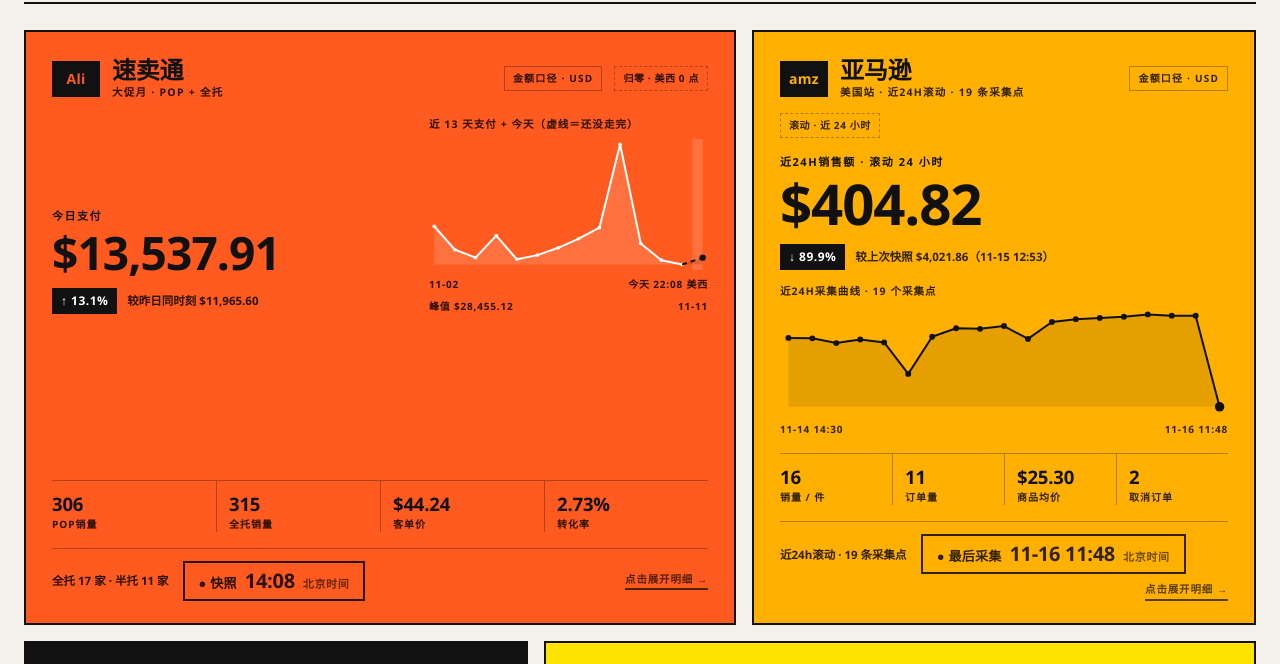
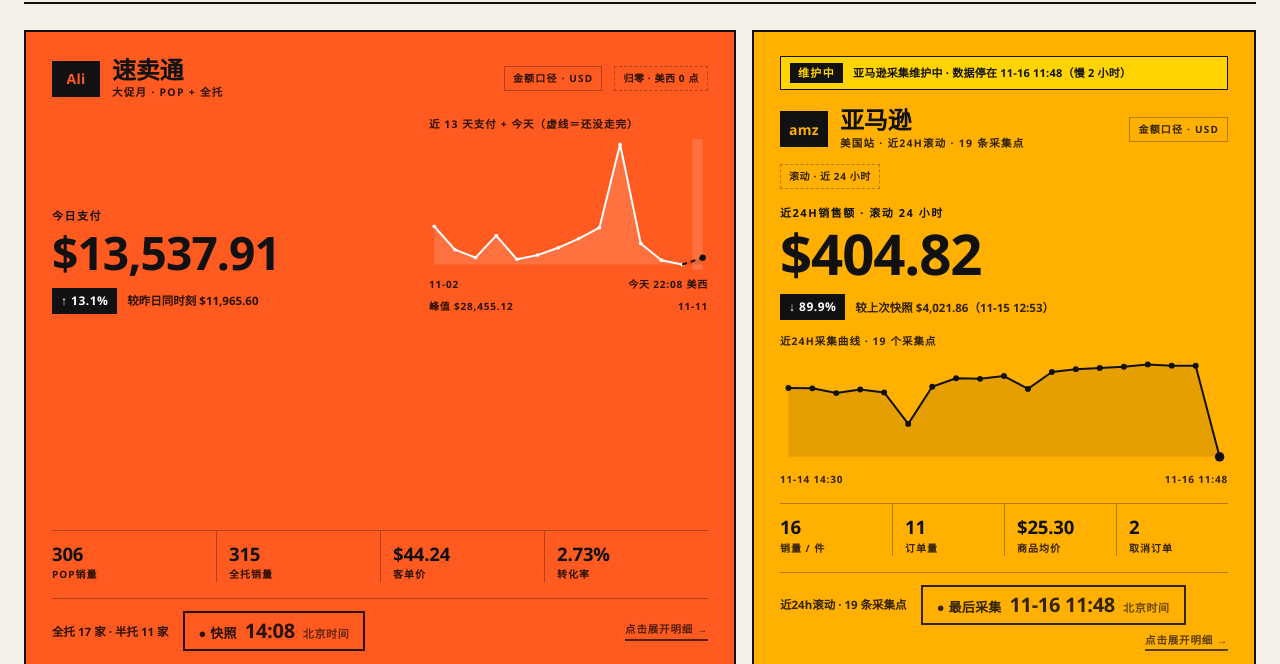
Before and after one commit to Link-DMW/11HTML, a plain HTML site: page multi/index.html in a window 1280 px wide. Shown: the part 886-1550 px from the top of the page. Drawn offline with Linux system fonts and the light colour scheme.

Commit message:
page: 亚马逊/美客多/TikTok 卡片加维护中条

```diff
--- a/multi/index.html
+++ b/multi/index.html
@@ -500,7 +500,7 @@
   @keyframes agoPulse{0%,100%{opacity:1}50%{opacity:.2}}
   .snap-c--ago.is-old .snap-v,.snap-c--ago.is-old .snap-k{color:#FFCBBD}
 
-  /* ============ 卡片内的“维护中”条（目前只有 TikTok 用） ============ */
+  /* ============ 卡片内的“维护中”条（平台停更时用） ============ */
   .card-maint{
     display:flex;align-items:center;gap:8px 10px;flex-wrap:wrap;
     padding:6px 9px;background:#FFD400;color:#111111;border:1.5px solid #111111;
@@ -3007,6 +3007,24 @@ window.SHOWCASE = {
       + '<span class="snap-k">' + esc(k) + '</span>'
       + '<span class="snap-v">' + esc(v) + '</span></div>';
   }
+  /* 平台最后采集距整体快照慢了几小时（卡片级「维护中」条用） */
+  function lagHours(ts) {
+    var a = beijingMs(meta.snapshot), b = beijingMs(ts);
+    if (a == null || b == null) return null;
+    return Math.max(0, (a - b) / 3600000);
+  }
+  function cardMaint(name, ts) {
+    var lag = lagHours(ts);
+    var extra = '';
+    if (ts) {
+      extra = ' · 数据停在 ' + String(ts).slice(5, 16)
+        + (lag != null ? '（慢 ' + n(lag, 0) + ' 小时）' : '');
+    }
+    return '<div class="card-maint">'
+      + '<span class="cm-tag">维护中</span>'
+      + '<span class="cm-txt">' + esc(name) + '采集维护中' + esc(extra) + '</span>'
+    + '</div>';
+  }
   var _snapMs = beijingMs(meta.snapshot);
   $('#snapBar').innerHTML =
     snapCell('数据快照 · 北京', meta.snapshot || '—')
@@ -3153,6 +3171,7 @@ window.SHOWCASE = {
   (function () {
     var k = amz.kpi || {};
     var series = amz.series || [];
+    var maintHtml = cardMaint('亚马逊', k.lastTs);
     var deltaHtml;
     if (has(k.salesPct) && has(k.salesPrev)) {
       var _flat = Math.abs(k.salesPct) < 0.05;
@@ -3166,7 +3185,8 @@ window.SHOWCASE = {
         + esc(String(k.lastTs || '').slice(5, 16) || '—') + '</span>';
     }
     $('#cardAmz').innerHTML =
-      '<div class="card-top">'
+      maintHtml
+      + '<div class="card-top">'
         + '<span class="plogo">amz</span>'
         + '<div class="card-id"><h3 class="card-title">' + esc(amz.name) + '</h3><p class="card-sub">' + esc(amz.sub) + '</p></div>'
         + flag('金额口径 · ' + (amz.currency || '—'))
@@ -3206,15 +3226,12 @@ window.SHOWCASE = {
     var k = tk.kpi || {};
     var shops = (tk.stores || []).filter(function (r) { return r.hasData !== false; });
     var staleN = has(k.storesStale) ? k.storesStale : 0;
-    var maintHtml = '';
-    if (staleN > 0) {
-      var stNote = 'TikTok 小店采集维护中 · ' + n(k.storesLive) + '/' + n(k.storesTotal) + ' 个店在采';
-      if (staleN > 0) stNote += ' · ' + staleN + ' 个停更';
-      maintHtml = '<div class="card-maint">'
-        + '<span class="cm-tag">维护中</span>'
-        + '<span class="cm-txt">' + esc(stNote) + '</span>'
-      + '</div>';
-    }
+    var stNote = 'TikTok 小店采集维护中 · ' + n(k.storesLive) + '/' + n(k.storesTotal) + ' 个店在采';
+    if (staleN > 0) stNote += ' · ' + staleN + ' 个停更';
+    var maintHtml = '<div class="card-maint">'
+      + '<span class="cm-tag">维护中</span>'
+      + '<span class="cm-txt">' + esc(stNote) + '</span>'
+    + '</div>';
     $('#cardTk').innerHTML =
       maintHtml
       + '<div class="card-top">'
@@ -3252,6 +3269,7 @@ window.SHOWCASE = {
     var k = ml.kpi || {};
     var recs = ml.intraday || [];
     var sites = ml.sites || [];
+    var maintHtml = cardMaint('美客多', ml.snapshot);
     var lastRec = recs.length ? recs[recs.length - 1] : null;
     var siteRows = sites.map(function (s) {
       var country = String(s.name || '').split('-').pop();
@@ -3273,7 +3291,8 @@ window.SHOWCASE = {
       + '</div>';
     }).join('');
     $('#cardMl').innerHTML =
-      '<div class="card-top">'
+      maintHtml
+      + '<div class="card-top">'
         + '<span class="plogo">ML</span>'
         + '<div class="card-id"><h3 class="card-title">' + esc(ml.name) + '</h3><p class="card-sub">' + esc(ml.sub) + '</p></div>'
         + flag('访问口径')
```
Also changed, not shown: index.html (+31 -12 lines).
